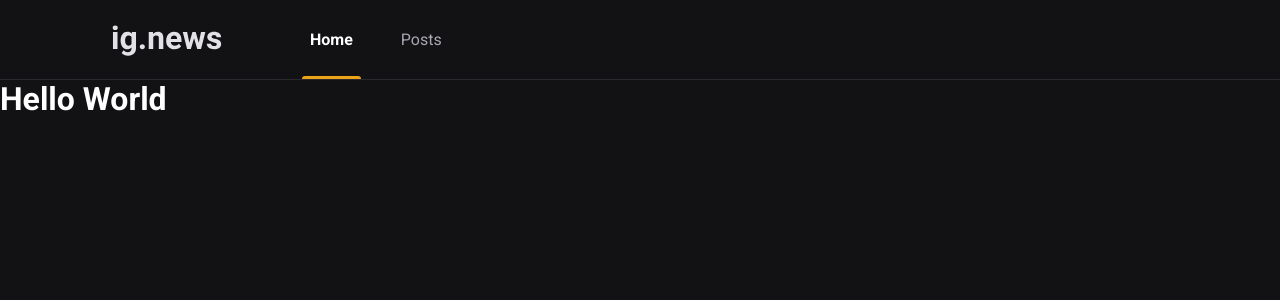
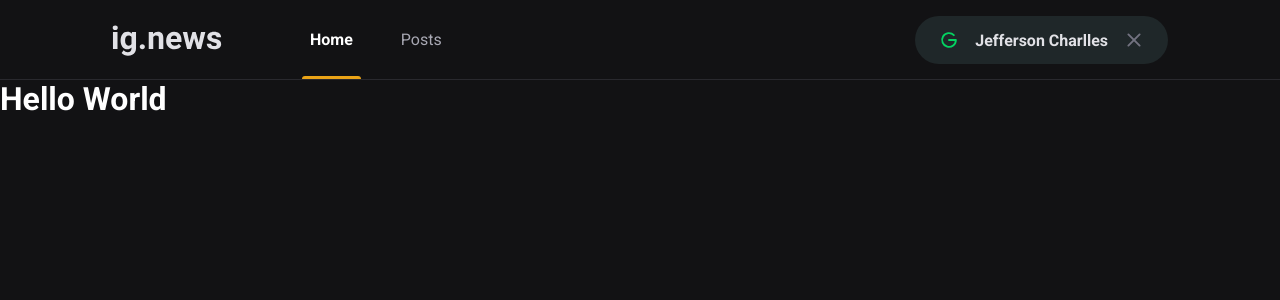
Before and after one commit to Jeffersoncharlles/news, a Next.js app in the folder web/: page / in a window 1280 px wide. Shown: the top 300 px of the page. Built offline with nearby package versions, Linux system fonts and the light colour scheme.

Commit message:
chore:create layout button signin

```diff
--- a/web/package.json
+++ b/web/package.json
@@ -10,6 +10,7 @@
   },
   "dependencies": {
     "next": "12.2.5",
+    "phosphor-react": "^1.4.1",
     "react": "18.2.0",
     "react-dom": "18.2.0",
     "sass": "^1.54.5"
--- a/web/src/components/Header/index.tsx
+++ b/web/src/components/Header/index.tsx
@@ -1,3 +1,4 @@
+import { SignInButton } from '../SignInButton';
 import styles from './styles.module.scss'
 
 export const Header = () => {
@@ -10,6 +11,7 @@ export const Header = () => {
                     <a href="" className={styles.active}>Home</a>
                     <a href="">Posts</a>
                 </nav>
+                <SignInButton />
             </div>
         </header>
     );
--- a/web/src/components/Header/styles.module.scss
+++ b/web/src/components/Header/styles.module.scss
@@ -55,4 +55,8 @@
             }
         }
     }
+
+    button {
+        margin-left: auto; //da o máximo de margin que poder
+    }
 }
--- a/web/src/components/SignInButton/index.tsx
+++ b/web/src/components/SignInButton/index.tsx
@@ -1,10 +1,20 @@
+import { GoogleLogo, X } from 'phosphor-react';
 import styles from './styles.module.scss'
 
 export const SignInButton = () => {
 
-    return (
-        <div className={styles.container}>
+    const isUserLoggedIn = true;
 
-        </div>
+    return isUserLoggedIn ? (
+        <button type='button' className={styles.container}>
+            <GoogleLogo size={20} weight="bold" color='#04D361' />
+            Jefferson Charlles
+            <X size={20} weight="bold" color='#737380' />
+        </button>
+    ) : (
+        <button type='button' className={styles.container}>
+            <GoogleLogo size={20} weight="bold" color='#eba417' />
+            Sign in with Google
+        </button>
     );
 }
--- a/web/src/components/SignInButton/styles.module.scss
+++ b/web/src/components/SignInButton/styles.module.scss
@@ -0,0 +1,29 @@
+.container {
+    height: 3rem;
+    border-radius: 100px;
+    background: var(--gray-700);
+    padding: 0 1.5rem;
+    display: flex;
+    align-items: center;
+    justify-content: center;
+
+    color: var(--gray-50);
+    font-weight: bold;
+
+
+    transition: filter .2s;
+
+
+    svg:first-child {
+        margin-right: 1rem;
+    }
+
+
+    &:hover {
+        filter: brightness(.8);
+    }
+
+    svg:last-child {
+        margin-left: 1rem;
+    }
+}
--- a/web/src/styles/global.scss
+++ b/web/src/styles/global.scss
@@ -3,6 +3,7 @@
 
     --gray-50: #e1e1e6;
     --gray-300: #a8a8b3;
+    --gray-700: #1F2729;
     --gray-800: #29292e;
     --gray-900: #121214;
 
```
